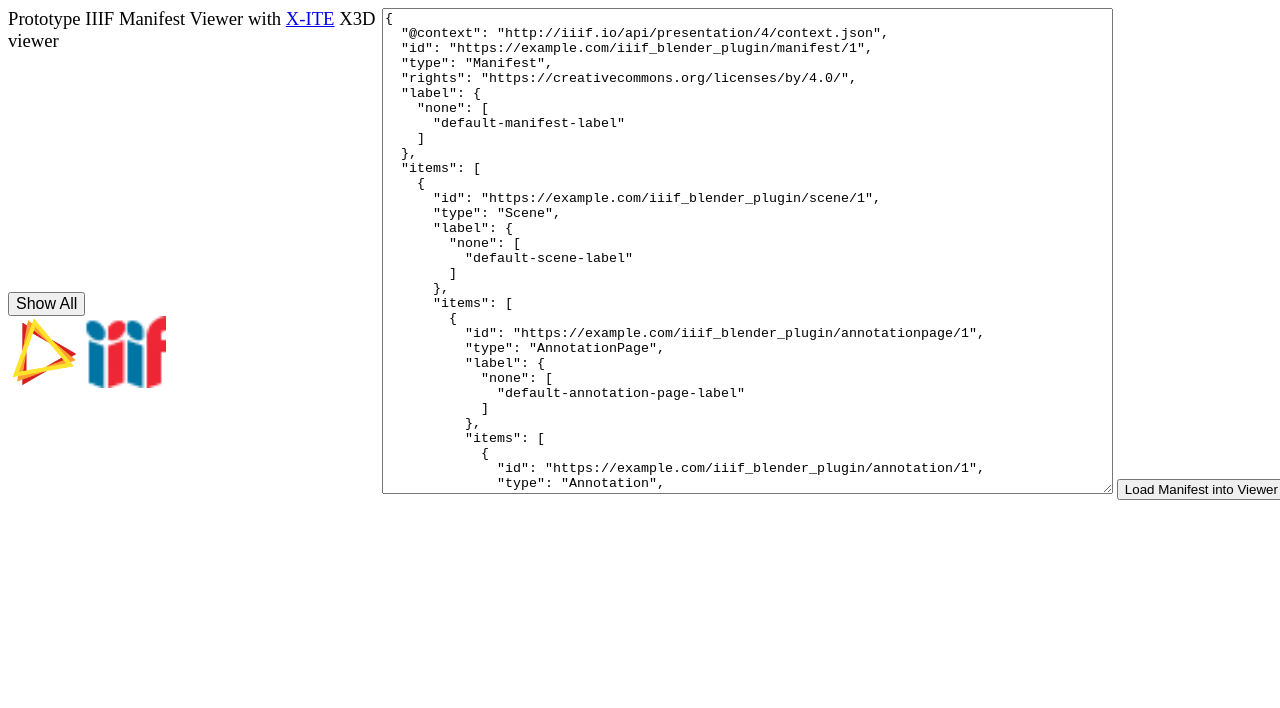
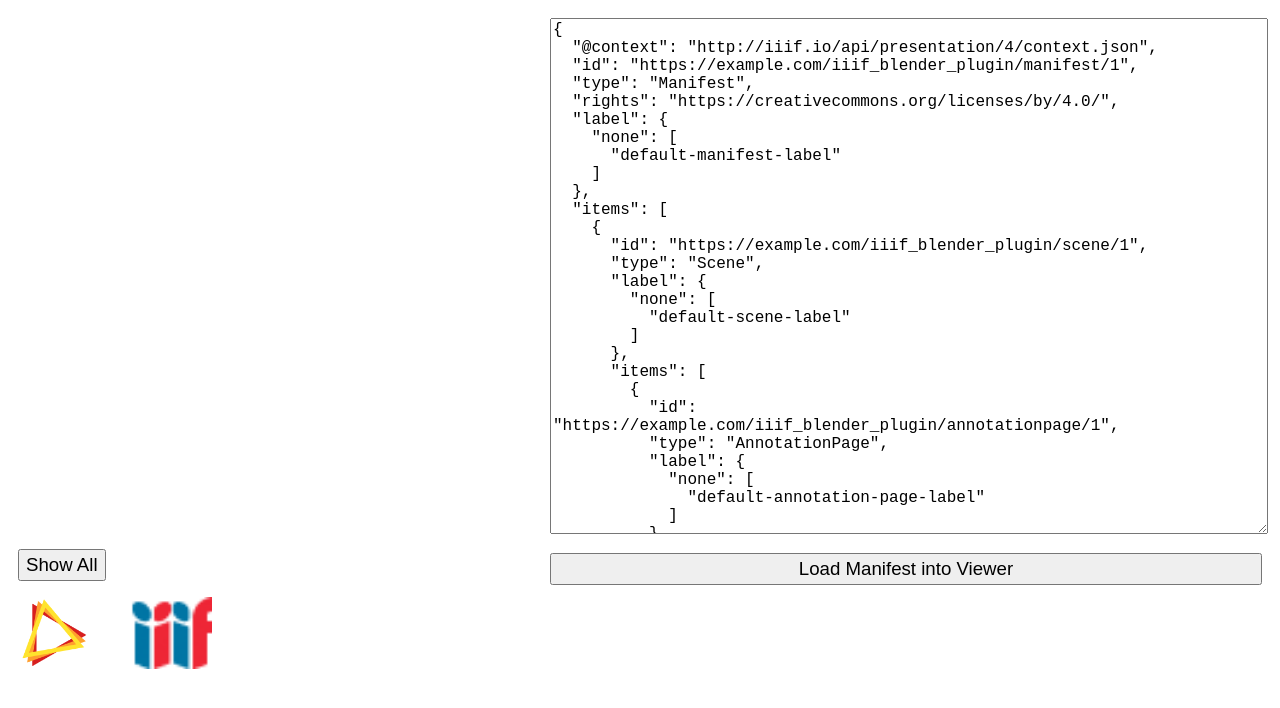
Before and after one commit to vincentmarchetti/iiif-x_ite-demo, a website with bundled scripts: page sandbox/src/index.html in a window 1280 px wide. Built offline with nearby package versions, Linux system fonts and the light colour scheme.

Commit message:
reformatting

```diff
--- a/sandbox/src/index.css
+++ b/sandbox/src/index.css
@@ -1,11 +1,24 @@
-body * {margin-bottom:28;}
 
-#main-title {font-size:14pt;}
+#two-columns {display:flex; flex-direction:row;}
 
-#xite-view-container {width:240px; aspect-ratio:  1/1 ;}
+#two-columns > div {display:flex; flex-direction:column; padding:10px}
 
-#xite-view-container x3d-canvas {width:100%; height:100%;}
+#left-side { flex:initial;}
+#right-side {flex: auto;}
 
-#xite-control * {font-size:12pt;}
+
+#right-side > *:not(:first-child) {margin-top:1em;}
+#xite-view-container {width:512px; aspect-ratio:  1/1 ;}
+
+#xite-view-container x3d-canvas {width:100%; height:100%; }
+
+#xite-control > * {margin-top:1em;  }
+button {font-size:14pt; height:32px;}
+
+#credits {margin-top:1em;}
+#manifest-text {width:100% ; font-size:12pt; flex:auto;}
 
 .logo-image {height:72px; }
+#credits > *:not(:first-child) {margin-left:36px;}
+
+#load-result-message {width:100%; height:72px;}
--- a/sandbox/src/index.html
+++ b/sandbox/src/index.html
@@ -28,11 +28,9 @@
 
 
 </head>
-<body style="display:flex; flex-flow:row; flex-grow:1; width:100% ">
+<body>
+<div id="two-columns">
 <div id="left-side">
-<div id="main-title">
-Prototype IIIF Manifest Viewer with <a href="https://github.com/create3000/x_ite">X-ITE</a> X3D viewer
-</div>
 
 <div id="xite-view-container"></div>
 
@@ -46,11 +44,14 @@ Prototype IIIF Manifest Viewer with <a href="https://github.com/create3000/x_ite
 </div>
 </div> <!-- end left-side div element -->
 
-<div id="right-side" style="flex-grow:1; width:80%" >
-<textarea id="manifest-text" style="width:80%; height:480px;" >
+<div id="right-side"  >
+<textarea id="manifest-text"  >
 <include src="init_textarea.txt"></include>
 </textarea>
 <button id="load-manifest-from-text">Load Manifest into Viewer</button>
+
+<div id="load-result-message"></div>
 </div> <!-- end right-side div element -->
+</div> <!-- end two-columns -->
 </body>
 </html>
```
